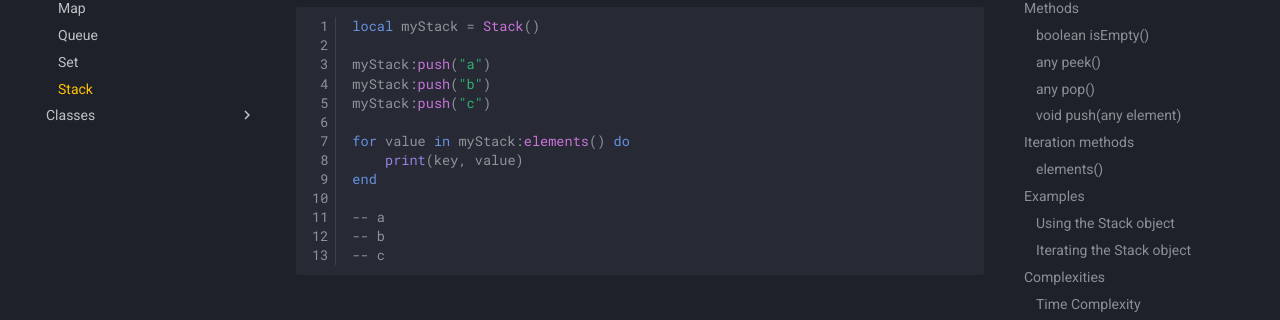
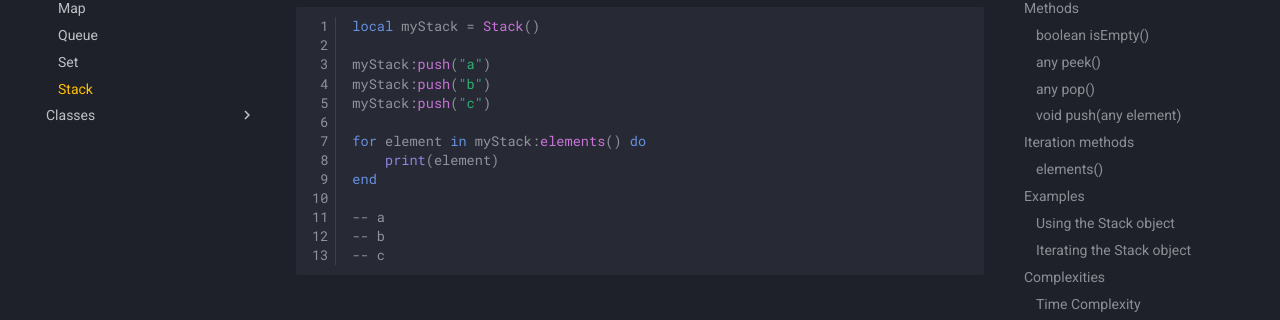
Before and after one commit to Nezuo/structures, an MkDocs documentation site: the page built from docs/stack.md, in a window 1280 px wide and 900 px high, scrolled down 1881 px. Shown: the part 208-528 px from the top of the window. Built offline with MkDocs 1.6.1 and Material for MkDocs 9.7.7, drawn with Linux system fonts in a browser that asks for light colours; comment, search, counter and statistics services are not loaded.

Commit message:
Fix Queue.md and Stack.md

```diff
--- a/docs/stack.md
+++ b/docs/stack.md
@@ -81,8 +81,8 @@ myStack:push("a")
 myStack:push("b")
 myStack:push("c")
 
-for value in myStack:elements() do
-    print(key, value)
+for element in myStack:elements() do
+    print(element)
 end
 
 -- a
```
Also changed, not shown: docs/queue.md (+2 -2 lines).
